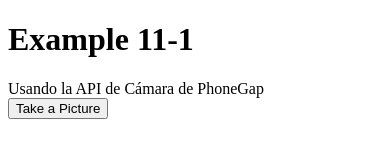
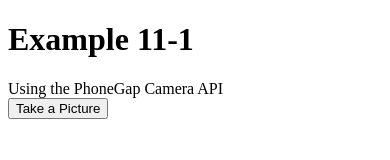
Before and after one commit to EdoGro/Example11-1, a plain HTML site: page index.html in a window 390 px wide. Drawn offline with Linux system fonts and the light colour scheme; some packages are replaced by stand-ins of ours.

Commit message:
Update index.html

```diff
--- a/index.html
+++ b/index.html
@@ -33,7 +33,7 @@ navigator.notification.alert("onCameraError: " + e);
 </head>
 <body onload="onBodyLoad()">
 <h1>Example 11-1</h1>
-<p>Usando la API de Cámara de PhoneGap<br />
+<p>Using the PhoneGap Camera API<br />
 <input type="button" value="Take a Picture"
 onclick="takePhoto();">
 </p>
```
